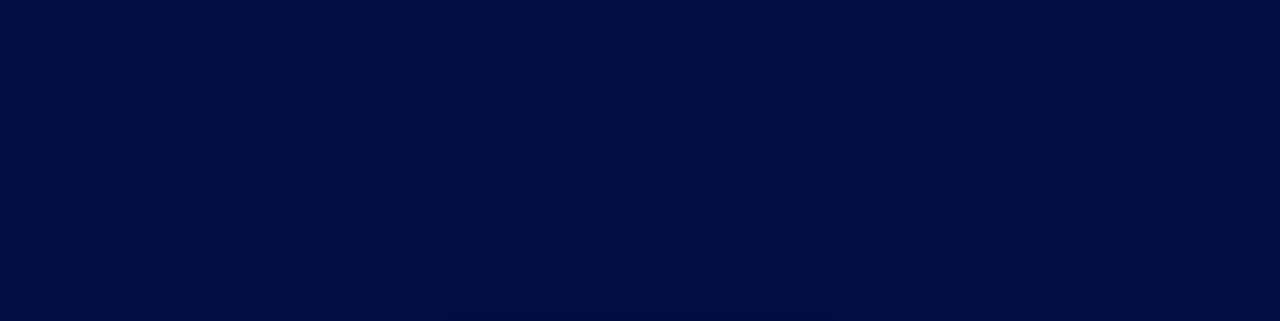
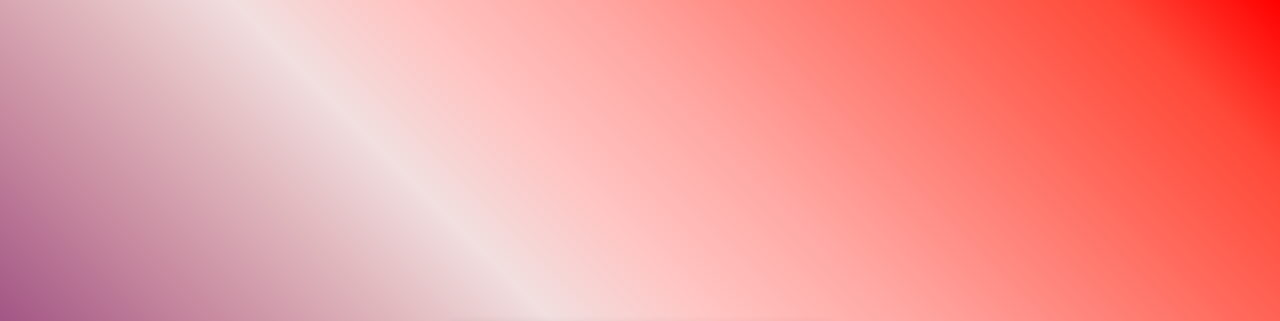
Before and after one commit to aminSimyari/To-Do-App, a plain HTML site: page index.html in a window 1280 px wide. Shown: the top 321 px of the page. Drawn offline with Linux system fonts and the light colour scheme.

Commit message:
added background-image

```diff
--- a/style.css
+++ b/style.css
@@ -1,11 +1,27 @@
 body {
   font-family: sans-serif;
-  background: rgb(2, 14, 65);
+  background-image: linear-gradient(
+    45deg,
+    hsl(240deg 100% 20%) 0%,
+    hsl(283deg 69% 26%) 8%,
+    hsl(307deg 41% 36%) 17%,
+    hsl(325deg 30% 51%) 25%,
+    hsl(338deg 35% 65%) 33%,
+    hsl(350deg 40% 79%) 42%,
+    hsl(0deg 41% 91%) 50%,
+    hsl(2deg 100% 88%) 58%,
+    hsl(3deg 100% 82%) 67%,
+    hsl(4deg 100% 75%) 75%,
+    hsl(5deg 100% 68%) 83%,
+    hsl(5deg 100% 61%) 92%,
+    hsl(0deg 100% 50%) 100%
+  );
   display: flex;
   justify-content: center;
   align-items: center;
   height: 100vh;
 }
+
 .container {
   background: #fff;
   padding: 20px;
@@ -13,21 +29,25 @@ body {
   width: 350px;
   box-shadow: 0 0 10px rgba(0, 0, 0, 0.1);
 }
+
 h1 {
   text-align: center;
   margin-bottom: 20px;
 }
+
 .input-box {
   display: flex;
   gap: 10px;
   margin-bottom: 15px;
 }
+
 #taskInput {
   flex: 1;
   padding: 8px;
   border-radius: 6px;
   border: 1px solid #ccc;
 }
+
 button {
   padding: 8px 12px;
   background: #4caf50;
@@ -36,9 +56,11 @@ button {
   border-radius: 6px;
   cursor: pointer;
 }
+
 button:hover {
   background: #45a049;
 }
+
 ul {
   list-style: none;
   padding: 0;
@@ -53,6 +75,7 @@ li {
   justify-content: space-between;
   align-items: center;
 }
+
 li button {
   background: #f44336;
   border: none;
@@ -61,6 +84,7 @@ li button {
   border-radius: 4px;
   cursor: pointer;
 }
+
 li button:hover {
   background: #d32f2f;
 }
```
